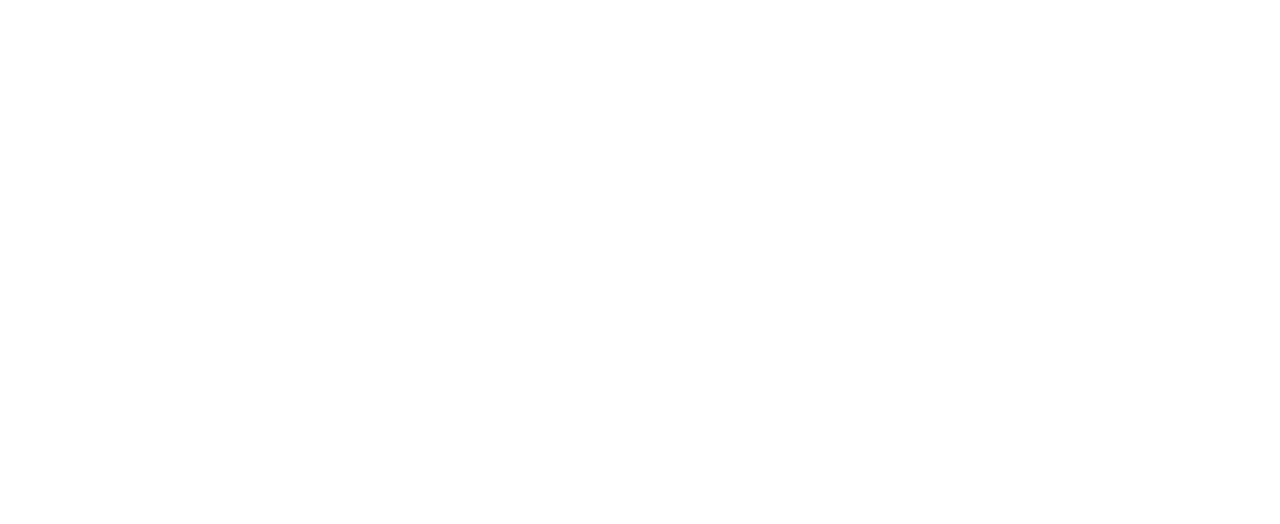
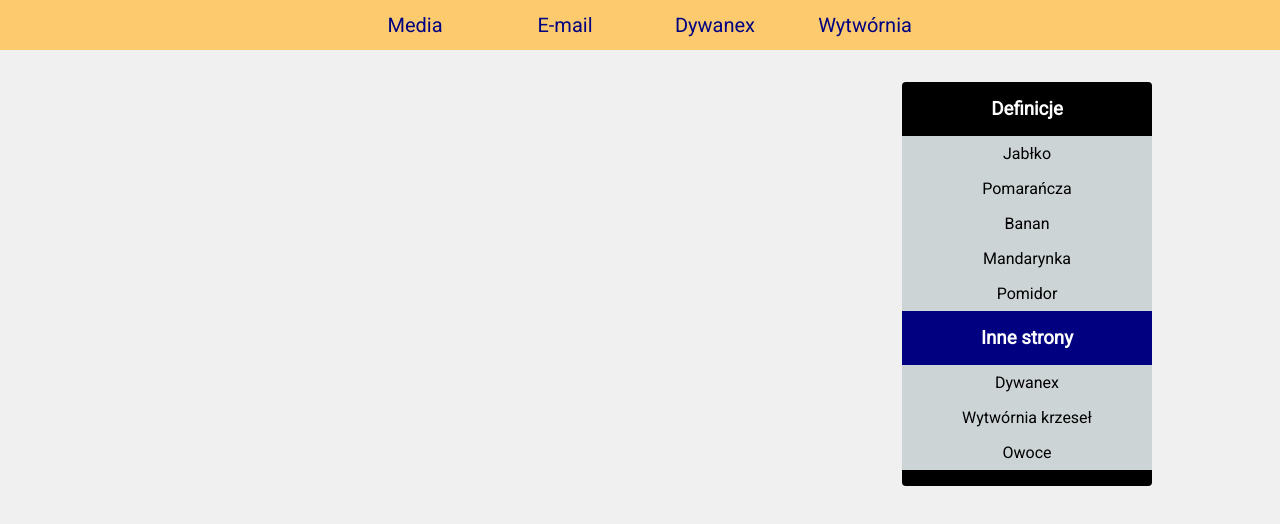
Before and after one commit to pufex/owoce, a plain HTML site: page index.html in a window 1280 px wide. Drawn offline with Linux system fonts and the light colour scheme.

Commit message:
commit-1

```diff
--- a/css/style.css
+++ b/css/style.css
@@ -3,5 +3,181 @@ html, body{
     padding: 0;
     height: 100%;
     width: 100%;
-    font-family: 'Roboto', sans-serif;;
+    font-family: 'Roboto', sans-serif;
+    color: #272727;
+    background-color: rgb(240, 240, 240);
 }
+
+a{
+    color: rgb(24, 24, 129);
+    text-decoration: none;
+}
+
+a:hover{
+    color: blue;
+}
+
+/* COMMON */
+
+.container{
+    display: block;
+    width: 100%;
+}
+
+.container__item{
+    width: 100%;
+    max-width: 1024px;
+    margin: 0 auto;
+    overflow: hidden;
+}
+
+/* END OF COMMON */
+
+/* NAV */
+
+.nav{
+    position: fixed;
+    top: 0;
+    left: 0;
+    background-color: #fdcb6e;
+    z-index: 999;
+}
+
+.nav-bar{
+    display: flex;
+    flex-direction: row;
+    justify-content: center;
+    align-items: center;
+    height: 50px;
+}
+
+.nav-bar__link-area{
+    display: flex;
+    justify-content: flex-start;
+    align-items: center;
+    height: 100%;
+}
+
+.nav-bar__link, .nav-bar__link:visited{
+    display: flex;
+    justify-content: center;
+    align-items: center;
+
+    height: 100%;
+    box-sizing: border-box;
+    padding: 0.2rem 0.5rem;
+    min-width: 150px;
+    text-align: center;
+    font-size: 1.25rem;
+    color: navy;
+    outline: none;
+
+    transition-property: background-color, color;
+    transition-duration: 0.3s;
+    transition-timing-function: ease-out, ease-in;
+}
+
+.nav-bar__link:hover{
+    background-color: #ffeaa7;
+    color: rgb(4, 4, 199);
+}
+
+/* END OF NAV */
+
+/* ROW */
+
+.row{
+    padding: 2rem 0;
+    margin-top: 50px;
+    background-color: transparent;
+}
+
+.row__container{
+    display: flex;
+    flex-direction: row;
+    justify-content: space-between;
+    align-items: flex-start;
+}
+
+.row__item{
+    border-radius: 4px;
+    overflow-x: hidden;
+}
+
+
+
+
+
+/* END OF ROW */
+
+/* ARTICLES */
+
+.articles{
+    background-color: red;
+    width: 100%;
+}
+
+/* END OF ARTICLES */
+
+/* SIDE-BAR */
+
+.side-bar{
+    min-width: 250px;
+    margin-left: 3rem;
+    background-color: #cdd4d6;
+}
+
+.side-bar__link-area{
+    overflow-x: hidden;
+    width: 100%;
+}
+
+.side-bar__header{
+    margin: 0;
+    width: 100%;
+    white-space: normal;
+    box-sizing: border-box;
+    padding: 1rem 0.3rem;
+    text-align: center;
+    cursor: default;
+}
+
+.side-bar__header--black-white{
+    background-color: black;
+    color: white;
+}
+
+.side-bar__header--navy-white{
+    background-color: navy;
+    color: white;
+}
+
+.side-bar__link{
+    display: block;
+    width: 100%;
+    box-sizing: border-box;
+    padding: 0.5rem 0.1rem;
+    font-size: 1rem;
+    color: black;
+    text-align: center;
+    background-color: transparent;
+}
+
+.side-bar__link:hover{
+    background-color: #dfe6e9;
+    color: rgb(59, 59, 59);
+}
+
+.side-bar__footer{
+    background-color: black;
+    box-sizing: border-box;
+    padding: 0.5rem;
+}
+
+/* END OF SIDE-BAR */
+
+/* FOOTER */
+
+
+
+/* END OF FOOTER */
--- a/index.html
+++ b/index.html
@@ -12,6 +12,72 @@
     <title>Owoce - definicja</title>
 </head>
 <body>
+    <nav class="nav container" id="nav">
+        <div class="nav-bar container__item">
+            <div class="nav-bar__link-area">
+                <a class="nav-bar__link" href="" target="_blank">
+                    Media
+                </a>
+                <a class="nav-bar__link" href="" target="_blank">
+                    E-mail
+                </a>
+                <a class="nav-bar__link" href="" target="_blank">
+                    Dywanex
+                </a>
+                <a class="nav-bar__link" href="" target="_blank">
+                    Wytwórnia
+                </a>
+            </div>
+        </div>
+    </nav>
+    <main class="row container" id="row">
+        <div class="row__container container__item">
+            <div class="row__item articles">
+                <div>
 
+                </div>
+            </div>
+            <aside class="row__item side-bar">
+                <div class="side-bar__link-area">
+                    <h3 class="side-bar__header side-bar__header--black-white">
+                        Definicje
+                    </h3>
+                    <a class="side-bar__link" href="./#">
+                        Jabłko
+                    </a>
+                    <a class="side-bar__link" href="./#">
+                        Pomarańcza
+                    </a>
+                    <a class="side-bar__link" href="./#">
+                        Banan
+                    </a>
+                    <a class="side-bar__link" href="./#">
+                        Mandarynka
+                    </a>
+                    <a class="side-bar__link" href="./#">
+                        Pomidor
+                    </a>
+                </div>
+                <div class="side-bar__link-area">
+                    <h3 class="side-bar__header side-bar__header--navy-white">
+                        Inne strony
+                    </h3>
+                    <a class="side-bar__link" href="https://pufex.github.io/dywanex/" target="_blank">
+                        Dywanex
+                    </a>
+                    <a class="side-bar__link" href="https://pufex.github.io/wytwornia-krzesel/" target="_blank">
+                        Wytwórnia krzeseł
+                    </a>
+                    <a class="side-bar__link" href="./index.html" target="_blank">
+                        Owoce
+                    </a>
+                </div>
+                <div class="side-bar__footer"></div>
+            </aside>
+        </div>
+    </main>
+    <footer class="footer container" id="footer">
+
+    </footer>
 </body>
 </html>
```
